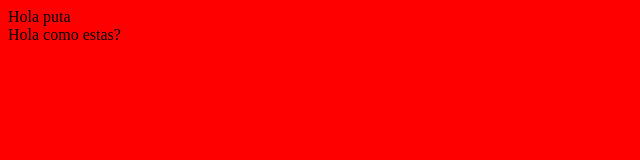
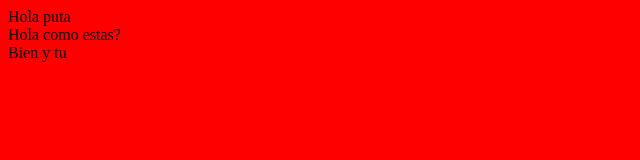
Before and after one commit to Alexrl16/GIT, a plain HTML site: page index.html in a window 1280 px wide. Shown: the full height of the page, 0-640 px from the left. Drawn offline with Linux system fonts and the light colour scheme.

Commit message:
Tercer commit

```diff
--- a/index.html
+++ b/index.html
@@ -10,6 +10,8 @@
     <link rel="stylesheet" href="colores.css">
     <div>Hola puta</div>
     <div>Hola como estas?</div>
+    <div>Bien y tu</div>
+
 
 </body>
 </html>
```
